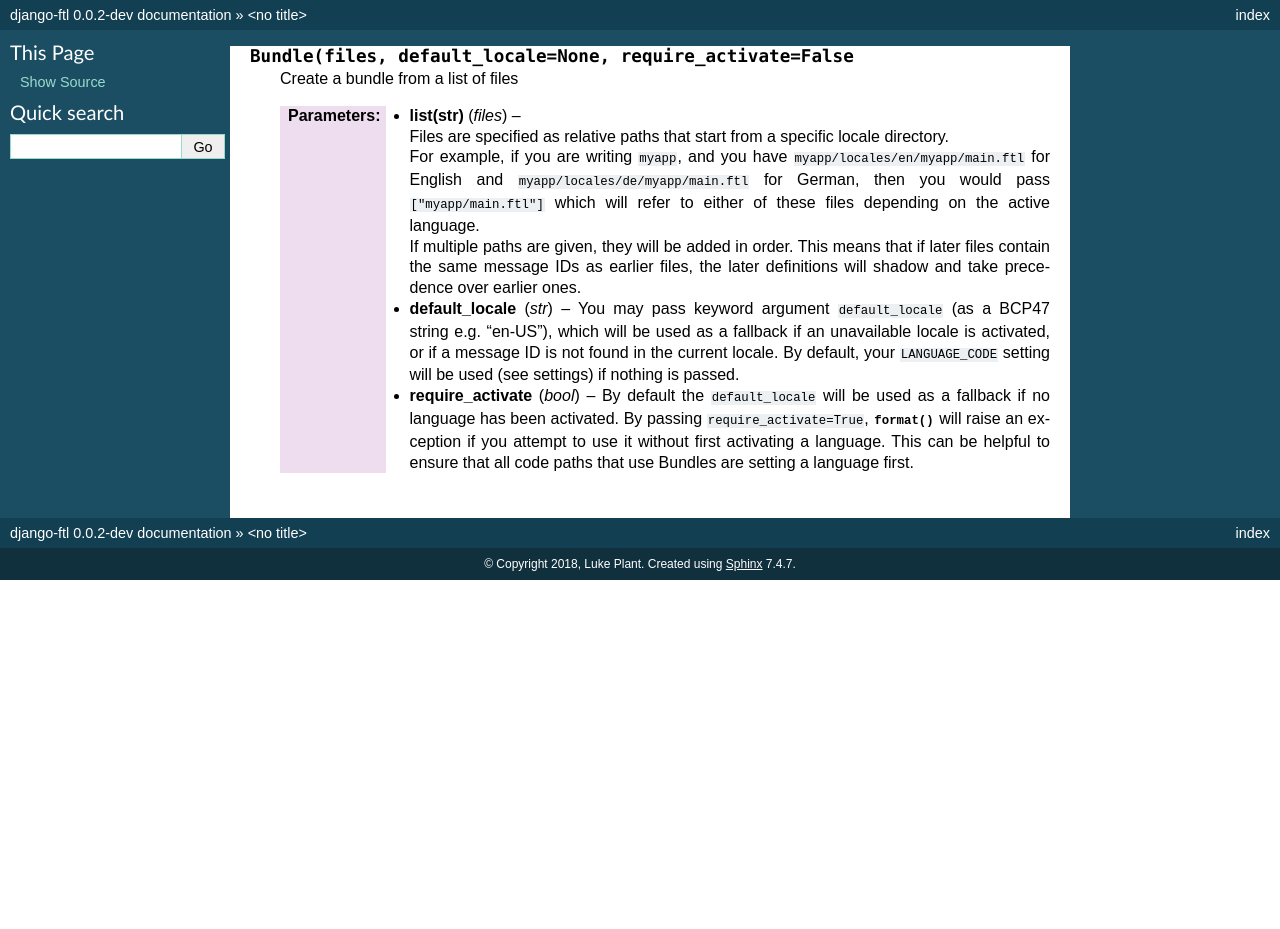
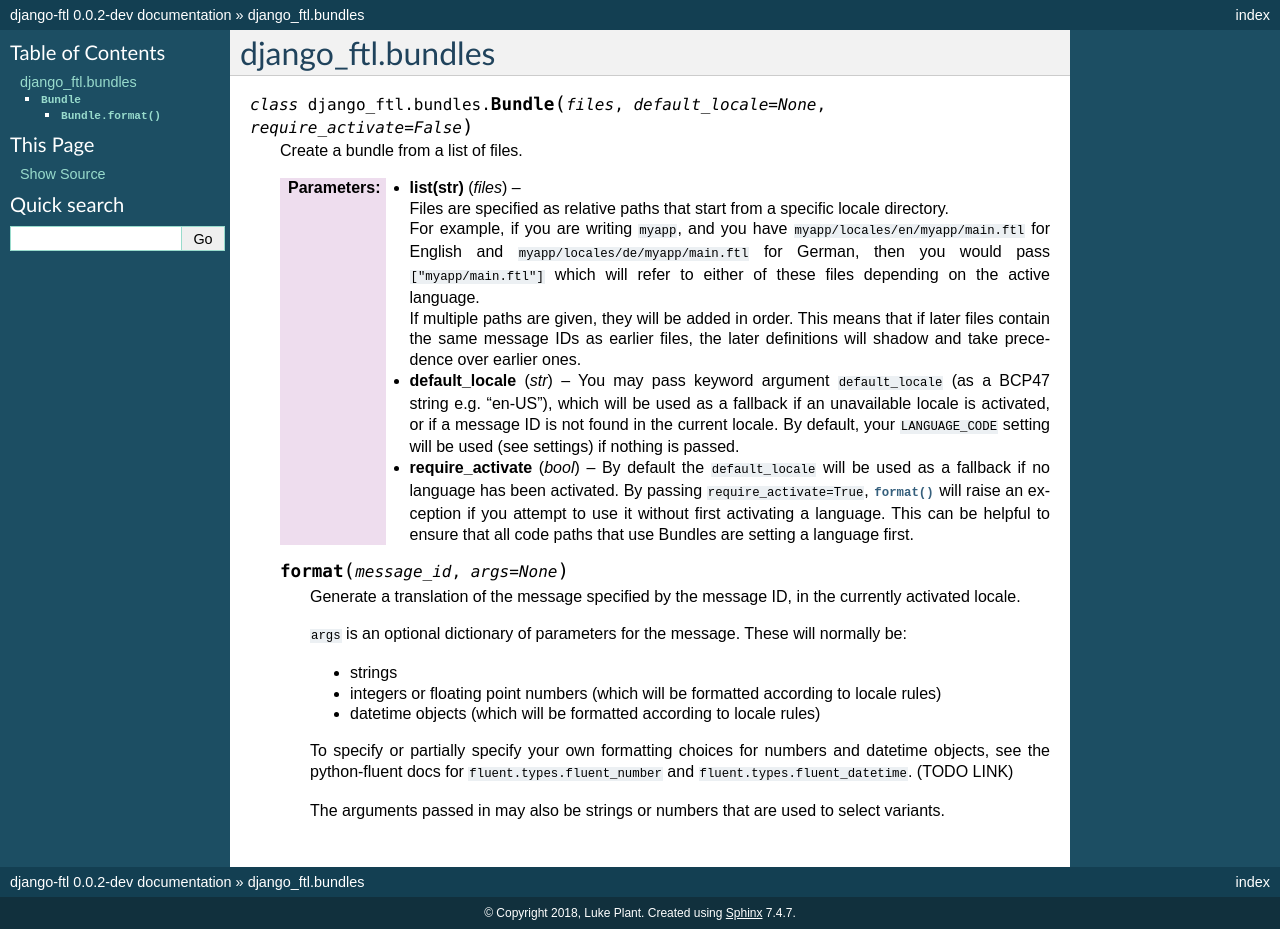
Before and after one commit to django-ftl/django-ftl, a Sphinx documentation site: the page built from docs/api/bundle.rst, in a window 1280 px wide. Built offline with Sphinx 7.4.7, drawn with Linux system fonts in a browser that asks for light colours; before the commit the page ends 900 px from its top, so only the background shows below that.

Commit message:
Docs fixes/additions

```diff
--- a/docs/api/bundle.rst
+++ b/docs/api/bundle.rst
@@ -1,9 +1,12 @@
+====================
+ django_ftl.bundles
+====================
+
 .. currentmodule:: django_ftl.bundles
 
+.. class:: Bundle(files, default_locale=None, require_activate=False)
 
-.. class:: Bundle(files, default_locale=None, require_activate=False
-
-   Create a bundle from a list of files
+   Create a bundle from a list of files.
 
    :param files list(str):
 
@@ -35,3 +38,25 @@
       :meth:`format` will raise an exception if you attempt to use it without
       first activating a language. This can be helpful to ensure that all code
       paths that use Bundles are setting a language first.
+
+
+   .. method:: format(message_id, args=None)
+
+      Generate a translation of the message specified by the message ID,
+      in the currently activated locale.
+
+      ``args`` is an optional dictionary of parameters for the message. These
+      will normally be:
+
+      * strings
+      * integers or floating point numbers (which will be formatted according to
+        locale rules)
+      * datetime objects (which will be formatted according to locale rules)
+
+      To specify or partially specify your own formatting choices for numbers
+      and datetime objects, see the python-fluent docs for
+      ``fluent.types.fluent_number`` and ``fluent.types.fluent_datetime``.
+      (TODO LINK)
+
+      The arguments passed in may also be strings or numbers that are used to
+      select variants.
```
